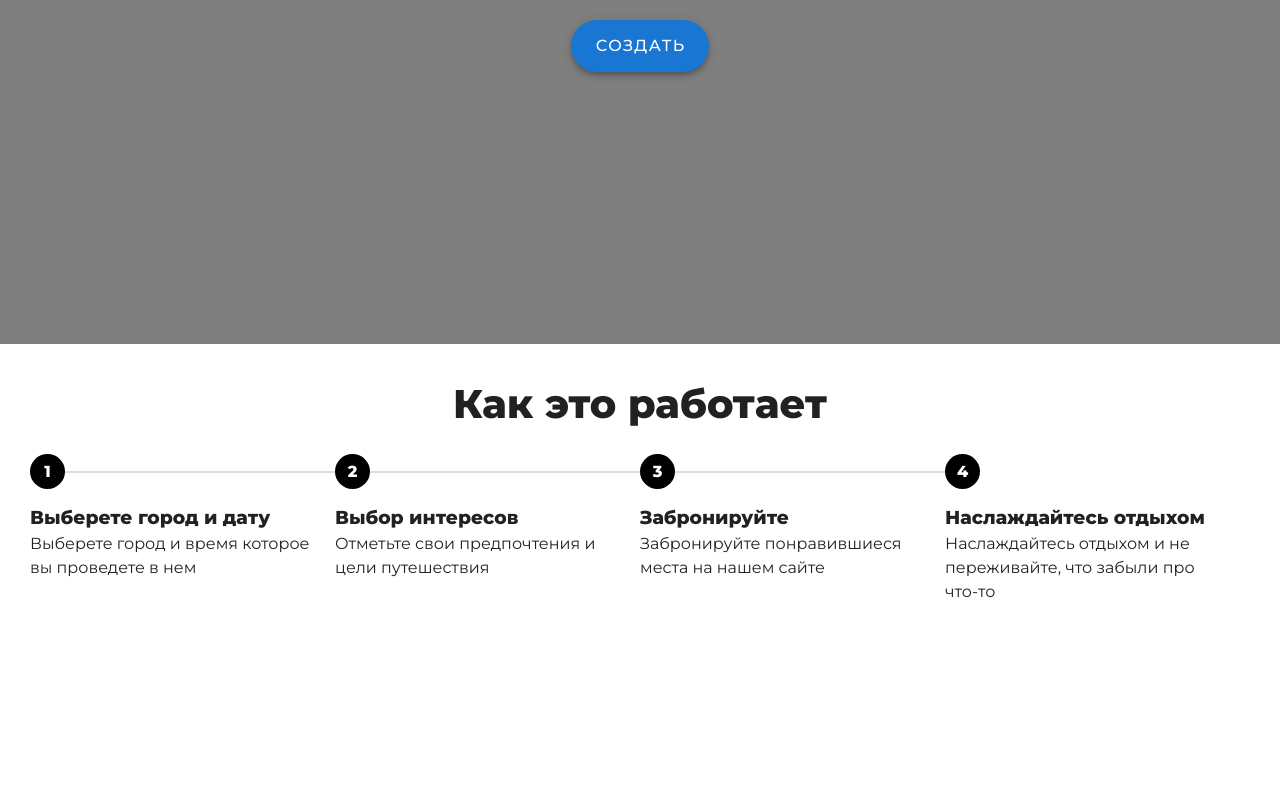
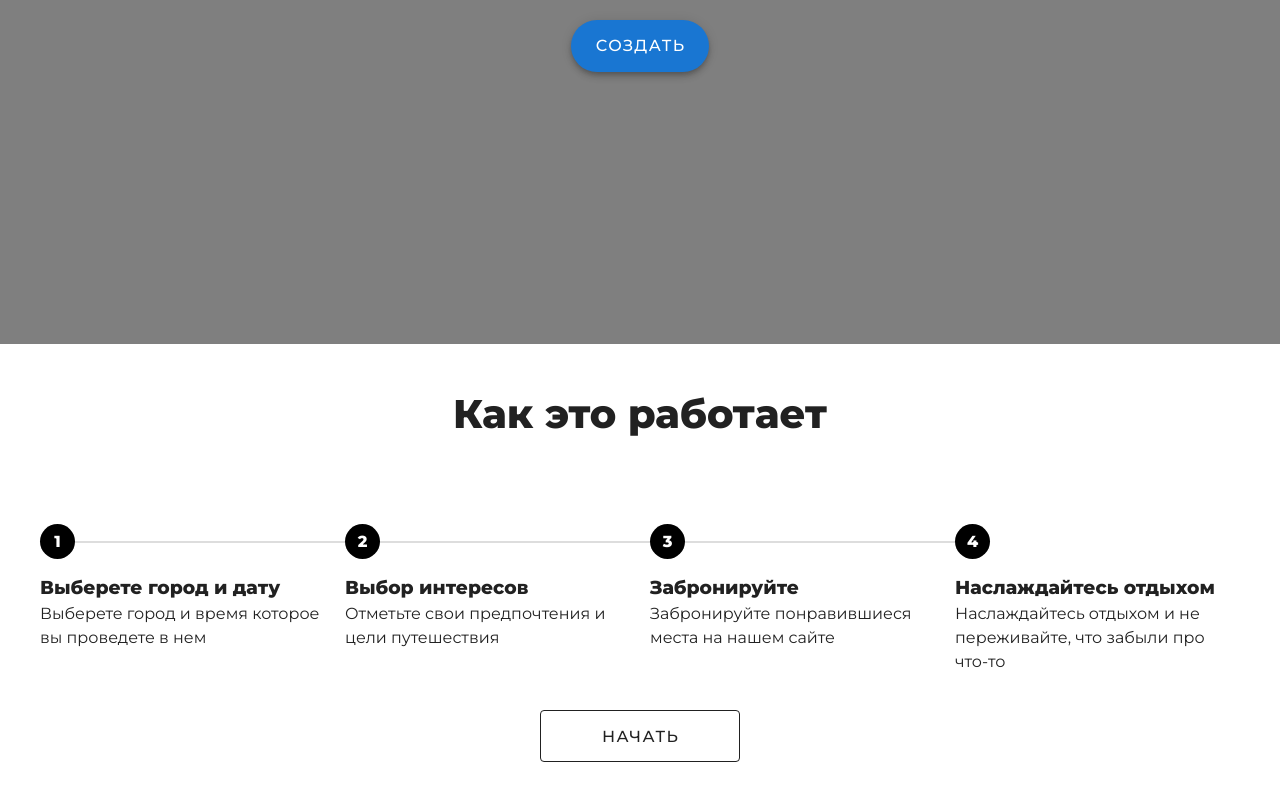
Before and after one commit to maksim-mshp/bv-travel, a Vue app: page / in a window 1280 px wide. Shown: the part 456-1256 px from the top of the page. Built offline with nearby package versions, Linux system fonts and the light colour scheme.

Commit message:
блок как это работает

```diff
--- a/src/components/main/HowItWorks.vue
+++ b/src/components/main/HowItWorks.vue
@@ -94,6 +94,9 @@
 				</div>
 			</div>
 		</div>
+		<div class="start-btn">
+			<v-btn outlined x-large block to="/create">Начать</v-btn>
+		</div>
 	</v-sheet>
 </template>
 
@@ -107,7 +110,7 @@ export default {
 @circle-size: 35px;
 
 .main-wrapper {
-	padding: 30px;
+	padding: 40px;
 	text-align: center;
 }
 
@@ -117,9 +120,9 @@ export default {
 }
 
 .mobile {
-    display: inline-block;
-    text-align: center;
-    margin-top: 40px;
+	display: inline-block;
+	text-align: center;
+	margin-top: 40px;
 }
 
 .mobile .block {
@@ -141,7 +144,7 @@ export default {
 
 .desktop .main-content {
 	display: flex;
-	margin-top: 20px;
+	margin-top: 80px;
 	max-width: 1700px;
 }
 
@@ -153,7 +156,7 @@ h1 {
 .desktop .timeline-elem {
 	display: flex;
 	align-items: center;
-	justify-content: start;
+	justify-content: flex-start;
 }
 
 .desktop .text-elem {
@@ -198,6 +201,13 @@ h1 {
 	display: block;
 }
 
+.start-btn {
+	margin-top: 20px !important;
+	width: 65%;
+	margin: auto;
+    max-width: 200px;
+}
+
 @media (min-width: 800px) {
 	.mobile {
 		display: none;
```
